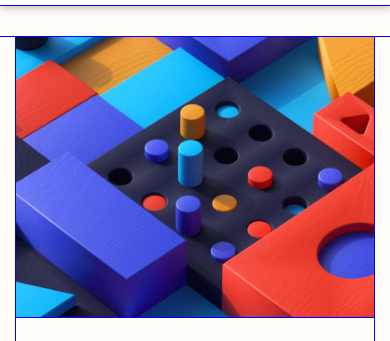
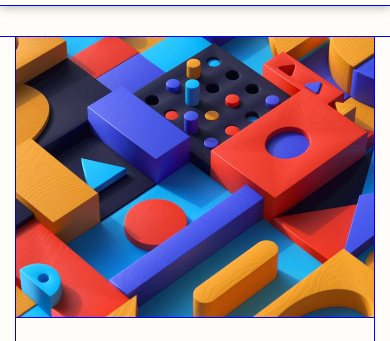
Before and after one commit to lilKriT/Bright-Future-News-Page, a website built with Vite: page index.html in a window 390 px wide. Shown: the part 90-431 px from the top of the page. Built offline with nearby package versions, Linux system fonts and the light colour scheme.

Commit message:
Replaced the main image with a responsive one.

```diff
--- a/index.html
+++ b/index.html
@@ -64,11 +64,18 @@
       <div class="mainGrid">
         <!-- Main Image -->
         <div class="lg:col-span-2">
-          <img
-            src="image-web-3-desktop.jpg"
-            alt="Web 3.0"
-            class="h-full w-full object-cover"
-          />
+          <picture>
+            <source
+              srcset="image-web-3-desktop.jpg"
+              media="(min-width: 1024px)"
+              class="h-full w-full object-cover"
+            />
+            <img
+              src="image-web-3-mobile.jpg"
+              alt="Web 3.0"
+              class="h-full w-full object-cover"
+            />
+          </picture>
         </div>
 
         <!-- Title -->
```
